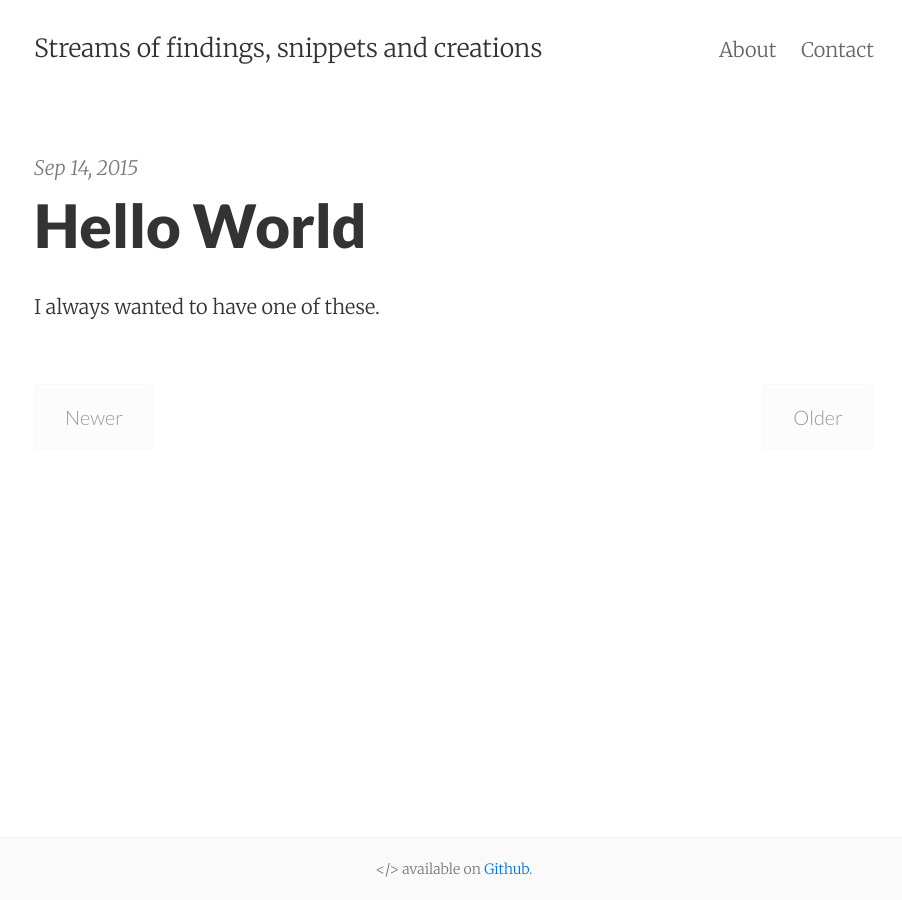
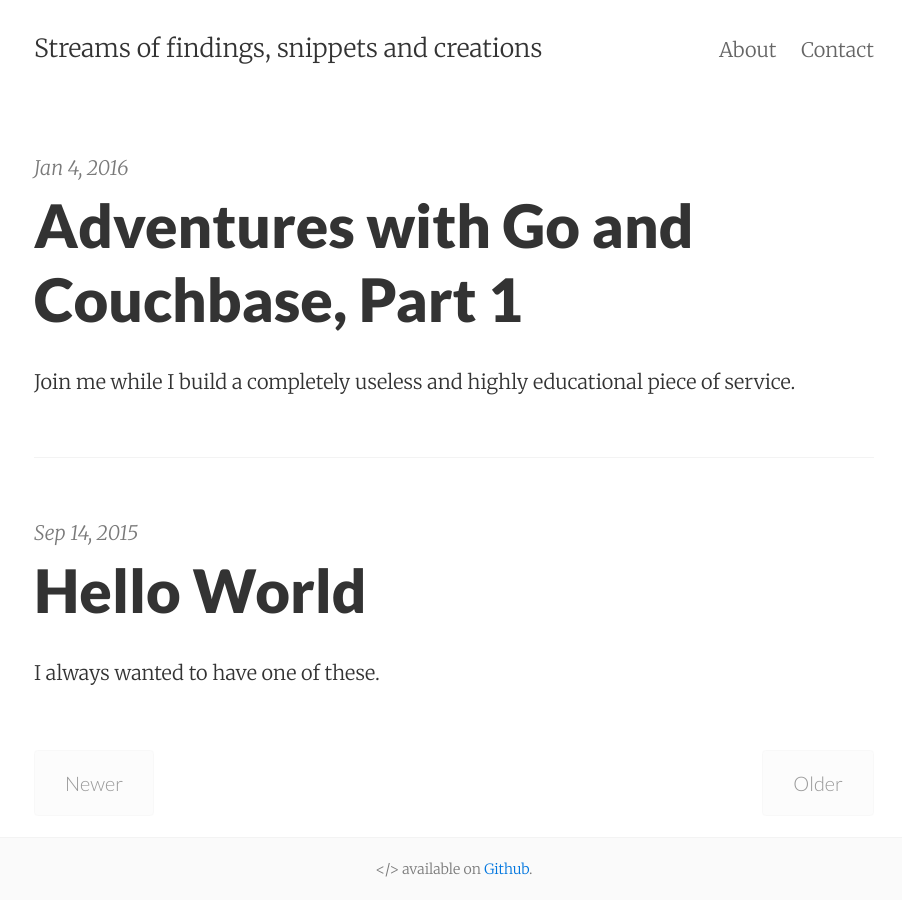
Before and after one commit to c3mb0/c3mb0.github.io, a Jekyll site: the page built from index.html, in a window 1280 px wide. Shown: the whole page, without its empty margins (186-1088 px from the left). Built offline with Jekyll 4.4.1, drawn with Linux system fonts in a browser that asks for light colours; the list of posts is cut into pages by our own code; part of the change alters nothing that is shown.

Commit message:
golang part 1

```diff
--- a/_config.yml
+++ b/_config.yml
@@ -57,3 +57,4 @@ permalink:    pretty
 paginate:     4
 sass:
   compressed: true
+gems: [jekyll-paginate]
--- /dev/null
+++ b/_posts/2016-01-04-adventures-with-go-and-couchbase-part-1.md
@@ -0,0 +1,157 @@
+---
+layout:     post
+title:      Adventures with Go and Couchbase, Part 1
+date:       2016-01-04
+summary:    Join me while I build a completely useless and highly educational piece of service.
+categories: golang couchbase
+---
+It's no secret I love Team Fortress 2 (4k hours and proud, baby). However, I've recently decided to spend my precious free time in a more productive manner, so I just hack the Source Engine instead. Between C++, DLL injections, virtual function tables and signature scanning, my love for lower level programming has rekindled, so I've decided to pick up a project in Go.
+
+## Why Go?
+
+I've been experimenting with a few languages and frameworks for almost a year now, namely Elixir (Phoenix), JavaScript (Node.js) and Go (Revel). Amongst them, Go made me feel all warm and fuzzy inside. Here are a couple of reasons why:
+
+  * Statically typed - Being able to compile the code you've written is half way to success
+  * Multiple function returns - You no longer have to write a class to encapsulate return values from a function
+  * Package management - _go get_ any package easily
+  * Natively compiled
+  * Designed with concurrency in mind - I did not have the opportunity to leverage this feature yet, but it's nice to know it's there
+  * Super easy deployment - Just drag and drop the binary
+  * Feature-rich built-in libraries with amazing documentation
+  * Great editor support - I'm using the _go-plus_ package for Atom and I highly recommend it
+  * Gives you a C/C++ vibe, and it has garbage collection!
+
+Without further ado, let's dive in!
+
+## Concepts in Go for Stupid People
+
+One of the main reasons why I'm writing this post is to have a reference document for the future Me, for whom I will hopefully save a ton of time looking at the screen, feeling like a stupid person. Below are the concepts that took me a while to understand.
+
+### Slices
+
+You will see the word _slice_ all over the internet if you're searching something about Go. Then, if you're like me, will think to yourself, "Isn't that just an array? Why call it something fancier?". Well, no, slices are _not_ arrays, and I will try to explain the difference in terms of C.
+
+In C, an array is represented through a pointer that points to the base address of the block of allocated memory for the said array. For example:
+
+{% highlight c %}
+int sample[50];
+// synonymous with
+int *sample;
+sample = (int *)malloc(sizeof(int) * 50);
+{% endhighlight %}
+
+Think of a slice in Go as a _struct_. Also, Go uses the same pointer arithmetic as C. Considering these, here are the representative internals of an _int_ slice and how we would get the slice equivalent of _sample_ in Go ([source](https://www.reddit.com/r/golang/comments/283vpk/help_with_slices_and_passbyreference/ci79fla)):
+
+{% highlight c %}
+// type []int struct {
+//     data* int -> this is the int *sample from above
+//     len int
+//     cap int
+// }
+sample := make([]int, 50)
+{% endhighlight %}
+
+Here, you might have your first "A-ha!" moment like I did.
+
+So what is the use of this additional level of abstraction provided by Go? From what I understand, it basically frees the developer from juggling pointers. If you were to pass an array by reference in C, you would do:
+
+{% highlight c %}
+int main(int argc, char *argv[]) {
+    int *sample;
+    sample = (int *)malloc(sizeof(int) * 50);
+    foo(sample);
+    // sample[0] is now 7
+}
+
+void foo(int *reference) {
+    reference[0] = 7;
+}
+{% endhighlight %}
+
+In Go, you can just do:
+
+{% highlight c %}
+func main() {
+    sample := make([]int, 50)
+    foo(sample)
+    // sample[0] is now 7
+}
+
+func foo(value []int) {
+    value[0] = 7
+}
+{% endhighlight %}
+
+This is because even though the _sample_ slice is passed by value, when you assign _sample_ to _value_, their internals are assigned to each other, meaning that their __base address pointers are now equal__. Thus, whatever changes you make to the _value_ slice will affect the values in the _sample_ slice.
+
+But it does not end here. Below is an equivalent Go function as the one above:
+
+{% highlight c %}
+func main() {
+    sample := make([]int, 50)
+    foo(&sample)
+    // sample[0] is now 7
+}
+
+func foo(reference *[]int) {
+    sample := *reference
+    sample[0] = 7
+}
+{% endhighlight %}
+
+Confused yet? If they are the same, then why would you ever want to use the second version of _foo_? It reintroduces pointer arithmetics, the very thing we are trying to avoid! Hold on to your butts as I try to clear things up with some code.
+
+Both _foo_ approaches work just fine when we want to retrieve and change the slice's values. Since the first one is simpler and clearer, it should be the one to use for mentioned purposes. What if we wanted to change the array that the slice points to instead? For example, what if we wanted to truncate the last 20 elements of _sample_ and shrink the slice size to 30? Let's give it a try with the pass-by-value approach:
+
+{% highlight c %}
+func main() {
+    sample := make([]int, 50)
+    // len(sample) is 50
+    foo(sample)
+    // len(sample) is still 50!
+}
+
+func foo(value []int) {
+    value = value[:30]
+    // len(value) is 30
+}
+{% endhighlight %}
+
+Uh-oh! This did not work because the __local__ slice _value_ was reassigned to a new slice of size 30 that __still points to the base address of _sample___, which does not affect the size our original _sample_ slice. Let's take things a step further with the following:
+
+{% highlight c %}
+func main() {
+    sample := make([]int, 50)
+    foo(sample)
+    // len(sample) is still 50
+    // sample[0] is now 7!
+}
+
+func foo(value []int) {
+    value = value[:30]
+    // len(value) is 30
+    value[0] = 7
+}
+{% endhighlight %}
+
+Makes sense?
+
+Since pass-by-value did not work for truncating the slice, I assume you can already guess that pass-by-reference is the correct approach for the task. Let's have a look:
+
+{% highlight c %}
+func main() {
+    sample := make([]int, 50)
+    // len(sample) is 50
+    foo(&sample)
+    // len(sample) is now 30!
+}
+
+func foo(reference *[]int) {
+    sample := *reference
+    *reference = sample[:30]
+}
+{% endhighlight %}
+
+In short, if you are __changing the structure of the underlying array within the slice__, you have to __pass the slice by reference__. If you are __merely accessing and modifying the values of the underlying array within the slice__, you should be __passing the slice by value__ for the sake of simplicity.
+
+_For Part 2, I will be writing about deferring in Go and how I got started with Couchbase. Did I get something wrong? Got nice/bad things to say? [Let me know!](http://c3mb0.github.io/contact/)_
```
